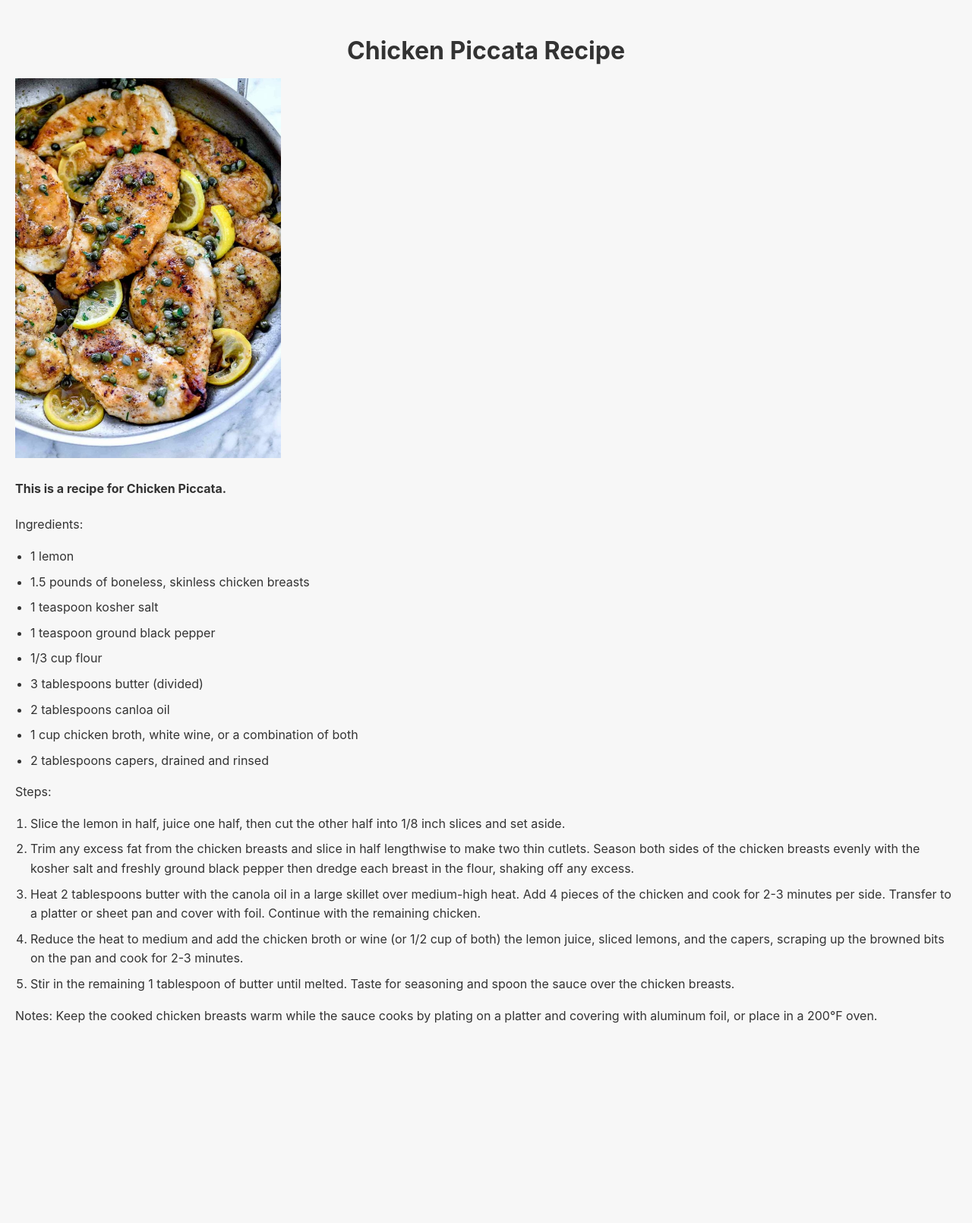
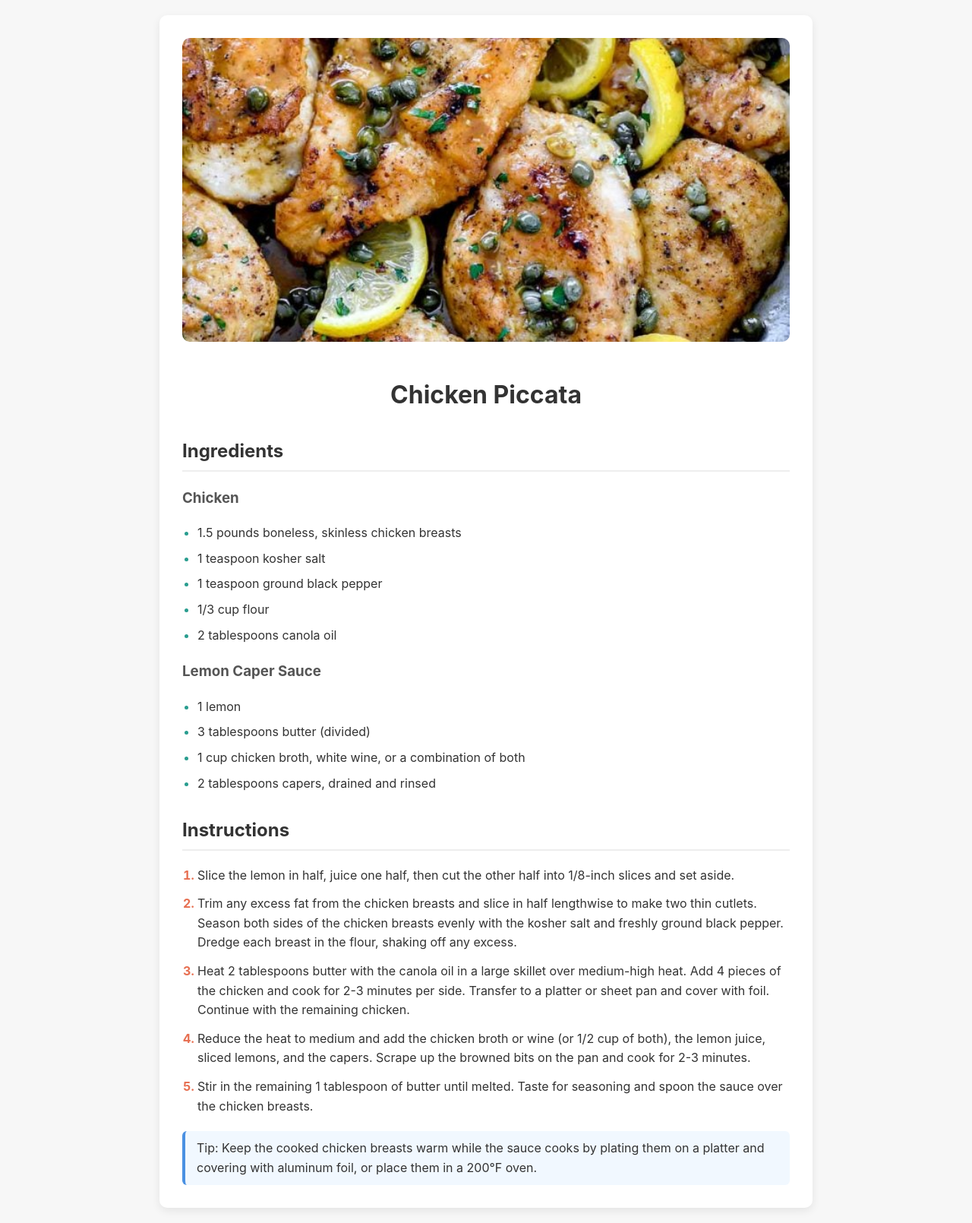
Before and after one commit to ahgoldmeer/Recipe-Book, a plain HTML site: page recipes/ChickenPiccata.html in a window 1280 px wide. Shown: the whole page at 76% size. Before the commit the page ends 1386 px from the top, so only its background shows below. Drawn offline with Linux system fonts and the light colour scheme.

Commit message:
Full style updates

```diff
--- a/recipes/ChickenPiccata.html
+++ b/recipes/ChickenPiccata.html
@@ -1,46 +1,59 @@
+
 <!DOCTYPE html>
 <html lang="en">
 <head>
   <meta charset="UTF-8">
-    <meta name="viewport" content="width=device-width, initial-scale=1.0">
   <title>Chicken Piccata Recipe</title>
-    <link rel="stylesheet" href="styles.css">
+  <link rel="stylesheet" href="styles/styles.css">
 </head>
 <body>
-    <h1>
-        Chicken Piccata Recipe
-    </h1>
-    <img
-        src = "Piccata.jpg"
-        alt = "A picture of Chicken Piccata"
-        width = '350'
-        height = '500'
-    >
-    <h4>
-        This is a recipe for Chicken Piccata.
-    </h4>
-    <p>
-        Ingredients:
+
+  <div class="container">
+    <img src="images/Piccata.jpg" alt="Chicken Piccata" class="recipe-image">
+    <h1>Chicken Piccata</h1>
+
+    <h2>Ingredients</h2>
+
+    <div class="ingredients">
+      <h3>Chicken</h3>
       <ul>
-            <li>1 lemon</li>
-            <li>1.5 pounds of boneless, skinless chicken breasts</li>
+        <li>1.5 pounds boneless, skinless chicken breasts</li>
         <li>1 teaspoon kosher salt</li>
         <li>1 teaspoon ground black pepper</li>
         <li>1/3 cup flour</li>
+        <li>2 tablespoons canola oil</li>
+      </ul>
+
+      <h3>Lemon Caper Sauce</h3>
+      <ul>
+        <li>1 lemon</li>
         <li>3 tablespoons butter (divided)</li>
-            <li>2 tablespoons canloa oil</li>
         <li>1 cup chicken broth, white wine, or a combination of both</li>
         <li>2 tablespoons capers, drained and rinsed</li>
       </ul>
-        Steps:
+    </div>
+
+    <h2>Instructions</h2>
+
+    <div class="steps">
       <ol>
-            <li>Slice the lemon in half, juice one half, then cut the other half into 1/8 inch slices and set aside. </li>
-            <li>Trim any excess fat from the chicken breasts and slice in half lengthwise to make two thin cutlets. Season both sides of the chicken breasts evenly with the kosher salt and freshly ground black pepper then dredge each breast in the flour, shaking off any excess. </li>
-            <li>Heat 2 tablespoons butter with the canola oil in a large skillet over medium-high heat. Add 4 pieces of the chicken and cook for 2-3 minutes per side. Transfer to a platter or sheet pan and cover with foil. Continue with the remaining chicken. </li>
-            <li>Reduce the heat to medium and add the chicken broth or wine (or 1/2 cup of both) the lemon juice, sliced lemons, and the capers, scraping up the browned bits on the pan and cook for 2-3 minutes.</li>
+        <li>Slice the lemon in half, juice one half, then cut the other half into 1/8-inch slices and set aside.</li>
+
+        <li>Trim any excess fat from the chicken breasts and slice in half lengthwise to make two thin cutlets. Season both sides of the chicken breasts evenly with the kosher salt and freshly ground black pepper. Dredge each breast in the flour, shaking off any excess.</li>
+
+        <li>Heat 2 tablespoons butter with the canola oil in a large skillet over medium-high heat. Add 4 pieces of the chicken and cook for 2-3 minutes per side. Transfer to a platter or sheet pan and cover with foil. Continue with the remaining chicken.</li>
+
+        <li>Reduce the heat to medium and add the chicken broth or wine (or 1/2 cup of both), the lemon juice, sliced lemons, and the capers. Scrape up the browned bits on the pan and cook for 2-3 minutes.</li>
+
         <li>Stir in the remaining 1 tablespoon of butter until melted. Taste for seasoning and spoon the sauce over the chicken breasts.</li>
       </ol>
-        Notes: Keep the cooked chicken breasts warm while the sauce cooks by plating on a platter and covering with aluminum foil, or place in a 200°F oven.
-    </p>
+    </div>
+
+    <div class="note">
+      Tip: Keep the cooked chicken breasts warm while the sauce cooks by plating them on a platter and covering with aluminum foil, or place them in a 200°F oven.
+    </div>
+
+  </div>
+
 </body>
 </html>
--- a/recipes/ChickenandBiscuits.html
+++ b/recipes/ChickenandBiscuits.html
@@ -4,12 +4,12 @@
     <meta charset="UTF-8">
     <!-- <meta name="viewport" content="width=device-width, initial-scale=1.0"> -->
     <title>Chicken and Biscuits Recipe</title>
-    <link rel="stylesheet" href="styles.css">
+    <link rel="stylesheet" href="styles/styles.css">
 </head>
 <body>
 
     <div class="container">
-        <img src="ChickenAndBiscuits.jpeg" alt="Chicken & Biscuits" class="recipe-image">
+        <img src="images/ChickenAndBiscuits.jpeg" alt="Chicken & Biscuits" class="recipe-image">
         <h1> Chicken and Biscuits</h1>
         <p>
             <h2>Ingredients</h2>
```
Also changed, not shown: recipes/SesameChicken.html (+2 -2 lines), recipes/lasagna.html (deleted, +0 -56 lines), recipes/images/ChickenAndBiscuits.jpeg (renamed from recipes/ChickenAndBiscuits.jpeg), recipes/images/LemonCookie.png (renamed from recipes/LemonCookie.png), recipes/images/Piccata.jpg (renamed from recipes/Piccata.jpg), recipes/lasagna.png (deleted), recipes/styles/styles.css (renamed from recipes/styles.css), 2 other files. Lines whose indentation alone changed are shown as unchanged.
